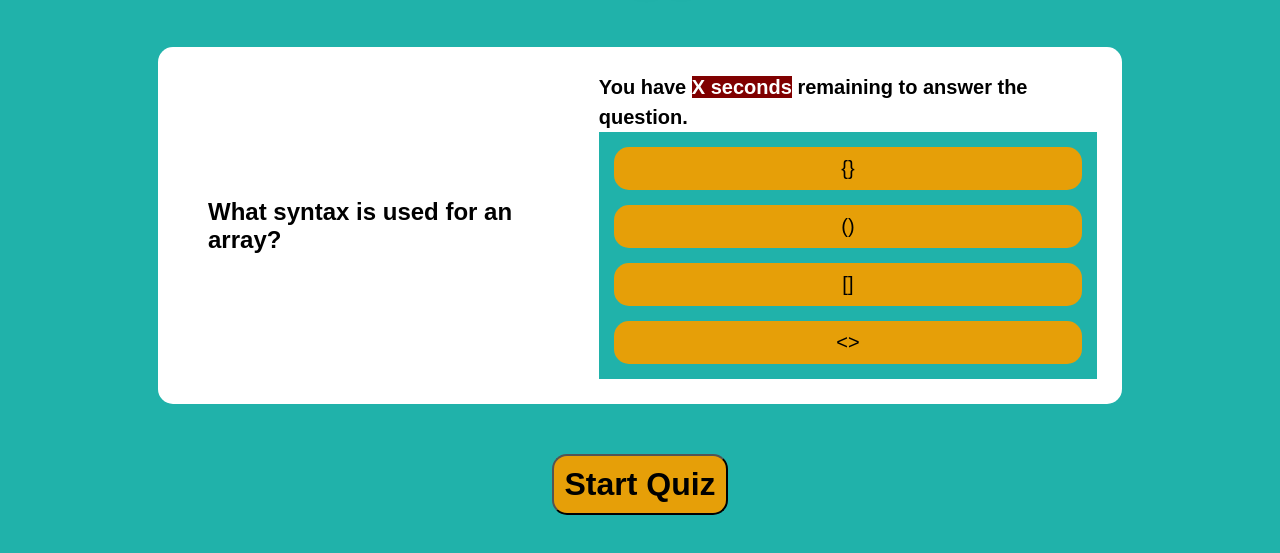
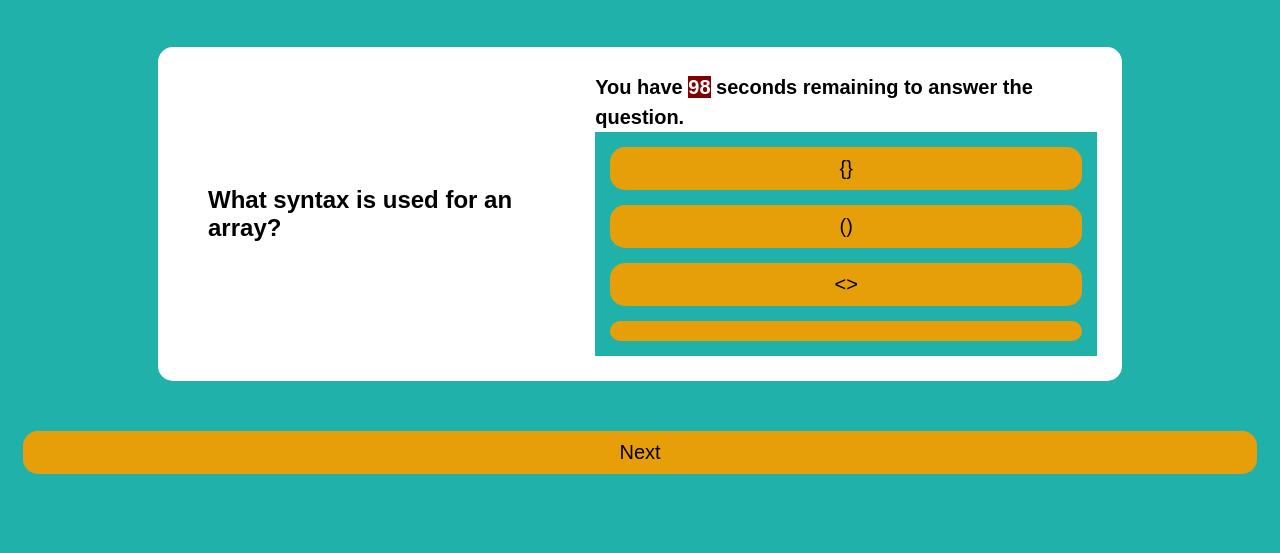
Before and after one commit to TheMightyNail/coding-quiz, a plain HTML site: page index.html in a window 1280 px wide. Both pictures are taken after a click on the element "Start Quiz". Shown: the part 91-644 px from the top of the page. Drawn offline with Linux system fonts and the light colour scheme.

Commit message:
added timer function and quiz button functionality

```diff
--- a/assets/js/script.js
+++ b/assets/js/script.js
@@ -1,10 +1,3 @@
-var quizQuestions = [
-    "What syntax is used for an array?", "What does CSS stand for?", "How long did it take for JavaScript to be created?",
-    "How do you save your work using Git?", "Which syntax would you use to reference an element's ID?"
-];
-
-var quizAnswersOne = ["{}","()","[]","<>"]
-
 // What syntax is used for an array?
 // {}
 // ()
@@ -46,27 +39,96 @@ var quizAnswersOne = ["{}","()","[]","<>"]
         // Store the questions/answers in an array(s) somehow?
         // But how do I replace text? Do I need to create new elements for the question? Or do I have to somehow replace it?
 
+var quizQuestions = [
+    "What syntax is used for an array?", "What does CSS stand for?", "How long did it take for JavaScript to be created?",
+    "How do you save your work using Git?", "Which syntax would you use to reference an element's ID?"
+];
+
+var quizAnswersOne = ["{}","()","<>"];
+var quizAnswersTwo = ["Cool Styling Standards","Crazy Sick Stunts","Close-Captioning Software"];
+var quizAnswersThree = ["6 months","3 days","30 weeks"];
+var correctAnswers = ["[]","Cascading Style Sheets", "10 days"];
+var wrongAnswers = [];
+
 var startButtonEl = document.querySelector(".start-btn");
 var quizQuestionEl = document.querySelector(".main-title");
+
 var quizAnswerEl = document.querySelector(".answer");
 var firstAnswerEl = document.querySelector("#first");
 var secondAnswerEl = document.querySelector("#second");
 var thirdAnswerEl = document.querySelector("#third");
 var fourthAnswerEl = document.querySelector("#fourth");
 var fifthAnswerEl = document.querySelector("#fifth");
+var timerEl = document.querySelector("#timer");
+
+var questionCount = 0;
+var wrongCount = 0;
+var correctCount = 0;
+var countDown;
+var timeRemaining = 99;
+
+var displayedAnswers = function (){
+    if (answerCount < questionCount || wrongCount < questionCount || correctCount < questionCount) {
+        answerCount++;
+        wrongCount++;
+        correctCount++;
+    }
+
+}
+
 
 var quizOne= {
-    question: quizQuestions[0],
+    question: quizQuestions[questionCount],
     answer1: quizAnswersOne[0],
     answer2: quizAnswersOne[1],
-    answer3: quizAnswersOne[2],
+    answer3: quizAnswersOne[2], //correct answer - maybe create a separate array for correct answers to choose from
     answer4: quizAnswersOne[3]
 }
 
+// var quizTwo= {
+//     question: quizQuestions[questionCount],
+//     answer1: quizAnswersTwo[0],
+//     answer2: quizAnswersTwo[1],
+//     answer3: quizAnswersTwo[2], //correct answer
+//     answer4: quizAnswersTwo[3]
+// }
+
+// var quizThree = {
+//     question: quizQuestions[questionCount],
+//     answer1: quizAnswersThree[0], // correct answer
+//     answer2: quizAnswersThree[1],
+//     answer3: quizAnswersThree[2],
+//     answer4: quizAnswersThree[3]
+// }
+
 var switchText = function() {
-    quizQuestionEl.textContent = quizOne.question;
+    // if count becomes larger than array.length, call upon endQuiz() function
+    if (questionCount > quizQuestions.length) {
+        console.log("end quiz");
+        endQuiz();
+    }
 
+    quizQuestionEl.textContent = quizQuestions[questionCount];
+    console.log(quizOne.question);
     secondAnswerEl.textContent = quizOne.answer1;
+    secondAnswerEl.onclick = function(event) {
+        questionCount++;
+        var targetEl = event.target;
+        // check if answer is correct - if not correct, decrement 15 seconds off clock
+        console.log(secondAnswerEl.innerText);
+        if (targetEl === "data-correct-answer") {
+            console.log("correct");
+            switchText();
+        } else {
+            // decrement 15 seconds from the timer
+            console.log("incorrect")
+            timeRemaining -= 15;
+            displayedAnswers();
+            switchText();
+        }
+        // increment questionCount variable
+        // run next function
+    }
     secondAnswerEl.className = "btn answer-btn";
 
     thirdAnswerEl.textContent = quizOne.answer2;
@@ -78,20 +140,69 @@ var switchText = function() {
     fifthAnswerEl.textContent = quizOne.answer4;
     fifthAnswerEl.className = "btn answer-btn";
 
-    for (var i=0; i < quizAnswersOne.length; i++) {
-        var answerButtonEl = document.createElement("button");
-         answerButtonEl = quizOne.answer3;
+    startButtonEl.textContent = "Next";
+    startButtonEl.className = "btn next-btn";
 
-          if (quizOne.answer[i] != [2]) {
-             console.log("false");
-         }
-     }
+
+    // for (var i=0; i < quizAnswersOne.length; i++) {
+    //     var answerButtonEl = document.createElement("button");
+    //      answerButtonEl = quizOne.answer3;
+
+    //     //  Maybe event.target instead of if? Or if (event.target != quizOne.answer3)? But I need an event function. Can I turn the for loop into a function?
+    //       if (quizOne.answer3 != [2]) {
+    //          console.log("false");
+    //      } else {
+    //          console.log("true");
+    //      }
+    // }
+}
+
+var endQuiz = function() {
+    clearInterval(countDown);
+    // needs a fucntion called JSON.stringify() - pass in data object which includes initials and score (time remaining)
+    // to retrieve localStorage, need JSON.parse() - when we get getLocalStorage(), pass in initials and score
+}
+
+
+var timer = function() {
+    countDown = setInterval(function(){
+        console.log(timeRemaining);
+        timerEl.innerText = timeRemaining--;
+        if (timeRemaining < 0) {
+            console.log("end quiz");
+            endQuiz();
+        }
+    }, 1000);
 }
 
 var startQuiz = function(){
-    console.log("Ya started the dang quiz!");
+    timer();
     switchText();
 }
+
+// Example Code (from the module): I need an idCounter or something for my arrays so I can increment the id and the quiz will know to display
+// the next question and answers. Also need a "data-" attribute for the separate divs that make up the answers.
+//  createAnswerEl = function(what gets plugged in here?){
+
+// }
+
+// var createTaskEl = function(taskDataObj) {
+//     var listItemEl = document.createElement("li");
+//     listItemEl.className = "task-item";
+
+//     // add task id as a custom attribute
+//     listItemEl.setAttribute("data-task-id", taskIdCounter);
+
+//     var taskInfoEl = document.createElement("div");
+//     taskInfoEl.className = "task-info";
+//     taskInfoEl.innerHTML = "<h3 class='task-name'>" + taskDataObj.name + "</h3><span class='task-type'>" + taskDataObj.type + "</span>";
+//     listItemEl.appendChild(taskInfoEl);
+
+//     tasksToDoEl.appendChild(listItemEl);
+
+//     // increase task counter for next unique id
+//     taskIdCounter++;
+//   };
 
 
 startButtonEl.addEventListener('click', startQuiz);
@@ -100,7 +211,7 @@ startButtonEl.addEventListener('click', startQuiz);
 // Need to prevent the user from selecting text, as in highlighting it, also give the answers more of a button appearance
 
     // When the user clicks an answer, (another event listener) it should display correct or incorrect - a true value should be assigned to the correct
-    // answer and a false value should be applied to incorrect. (or vice versa, as long as it returns a boolean value)
+    // answer and a false value should be applied to incorrect. (or vice versa, as long as it returns a boolean value).
         //answerButton.addEventListener('click',function())
         // Think I need a loop here, where the function that runs proceeds with what's needed down below based on where the user clicks
 
--- a/index.html
+++ b/index.html
@@ -15,7 +15,7 @@
     <div class="main-box">
         <div class="main-title">Rules:</div>
         <div class="main-list">
-            <div class="answer" id="first">You have <span>X seconds</span> remaining to answer the question.</div>
+            <div class="answer" id="first">You have <span id="timer">100</span> seconds remaining to answer the question.</div>
             <div class="answer" id="second">2. Once you select an answer, you cannot reselect</div>
             <div class="answer" id="third">3. Once timer goes off, you cannot select an answer</div>
             <div class="answer" id="fourth">4. You'll get points based on correct answers</div>
```
